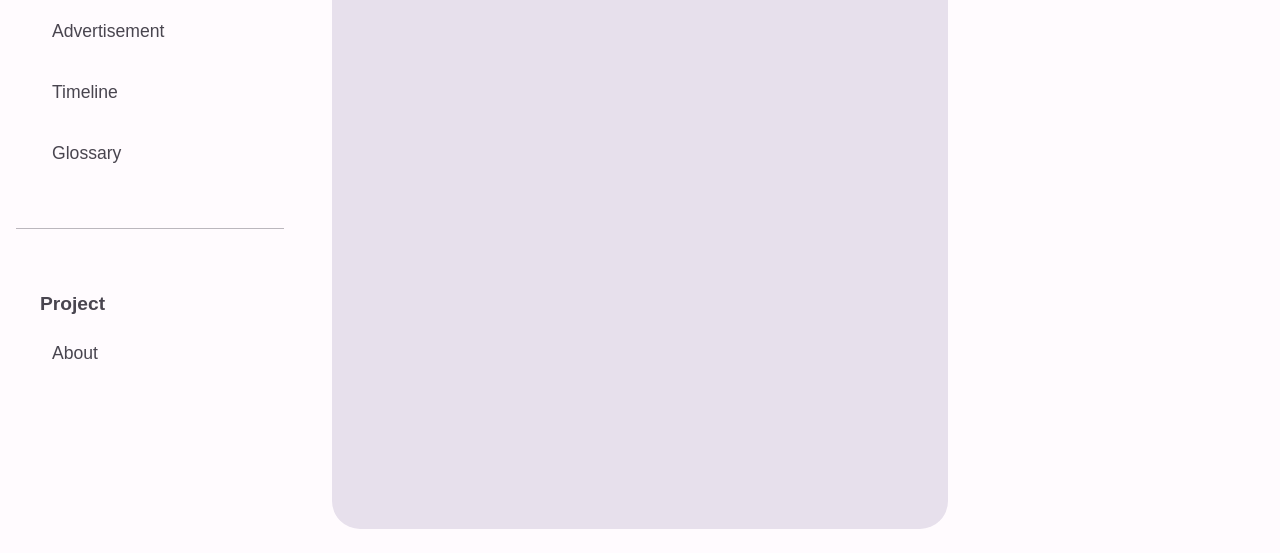
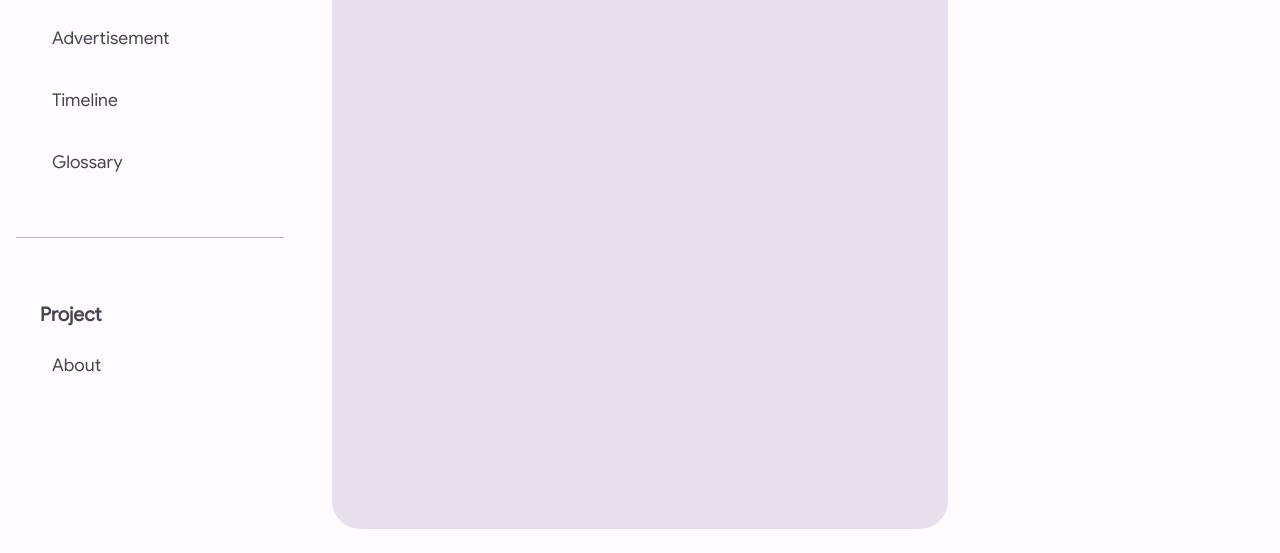
Before and after one commit to CtorW/STS-WEBSITE-FRONT-END, a plain HTML site: page index.html in a window 1280 px wide. Shown: the part 247-800 px from the top of the page. Drawn offline with nearby package versions, Linux system fonts and the light colour scheme; the site is published under a folder, as on GitHub Pages, so addresses that start at the root find nothing.

Commit message:
Fix font

```diff
--- a/src/style.css
+++ b/src/style.css
@@ -41,7 +41,7 @@
 
 @font-face {
     font-family: 'googlesans';
-    src: url(/fonts/googlesans.ttf);
+    src: url(fonts/googlesans.ttf);
 }
 
 body {
```
Also changed, not shown: src/fonts/googlesans.ttf (renamed from fonts/googlesans.ttf).
